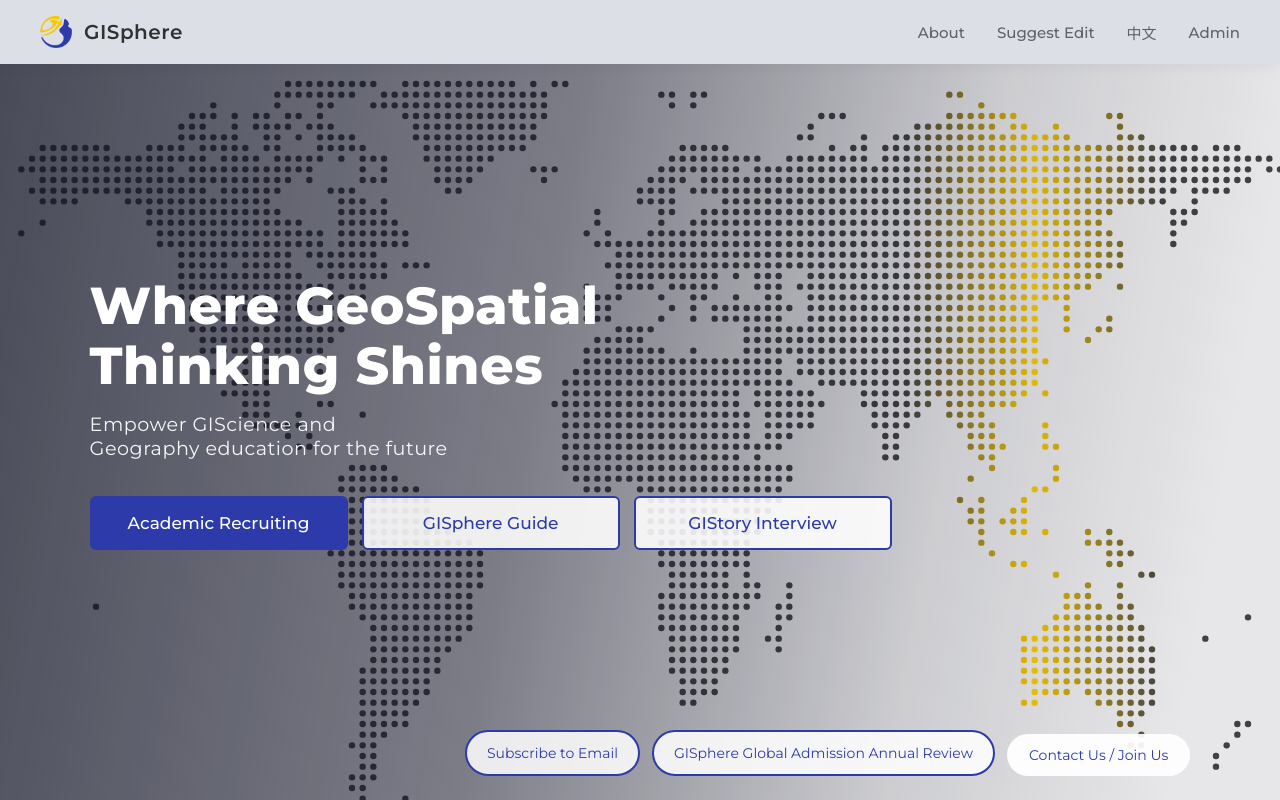
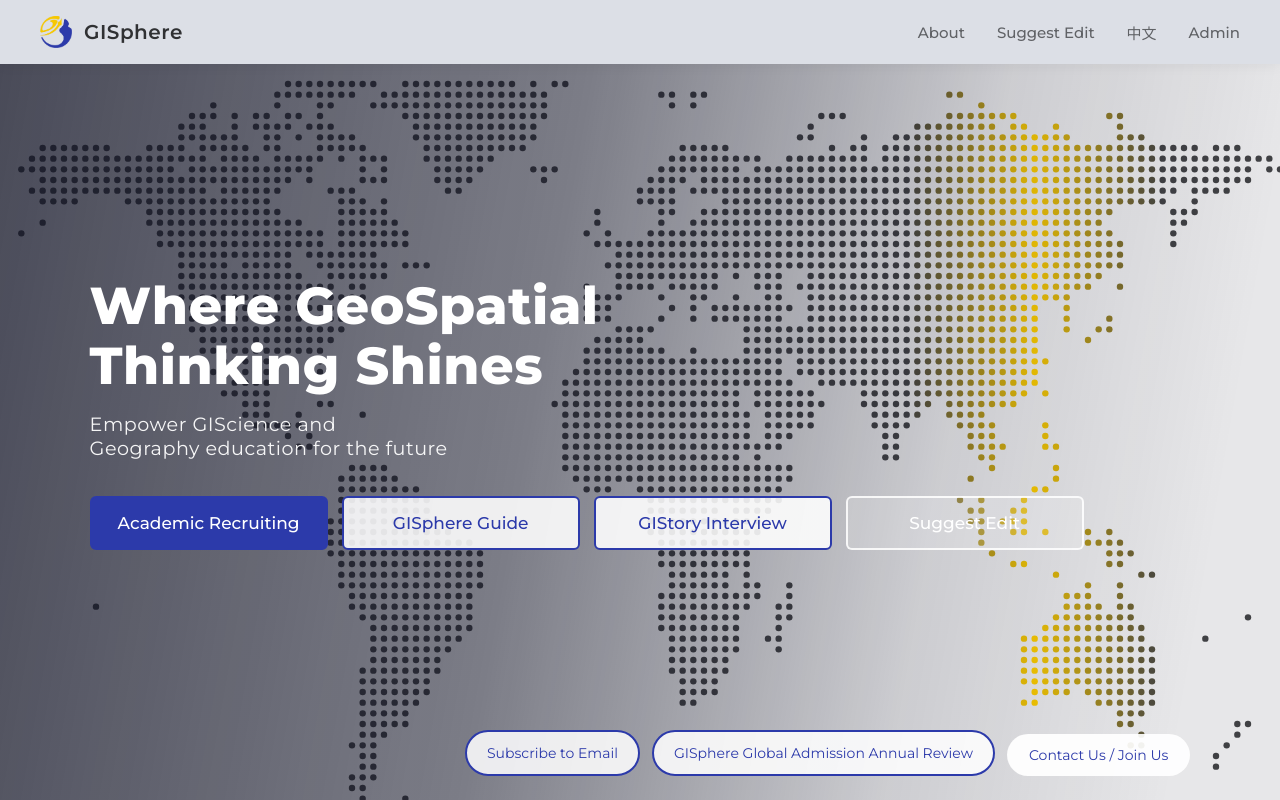
Before and after one commit to GIS-Info/next-web, a Nuxt app: page / in a window 1280 px wide. Built offline with nearby package versions, Linux system fonts and the light colour scheme.

Commit message:
Update index.vue

```diff
--- a/pages/index.vue
+++ b/pages/index.vue
@@ -12,10 +12,10 @@
         <nav class="cta-group" :aria-label="t.heroNavLabel">
           <component
             :is="cta.external ? 'a' : 'nuxt-link'"
-            v-for="(cta, i) in t.ctas"
+            v-for="cta in t.ctas"
             :key="cta.label"
             class="cta-btn"
-            :class="i === 0 ? 'cta-btn--primary' : 'cta-btn--outline'"
+            :class="'cta-btn--' + (cta.variant || 'outline')"
             v-bind="
               cta.external
                 ? { href: cta.to, target: '_blank', rel: 'noopener' }
@@ -151,7 +151,7 @@
     heroDescription: '致力于分享世界各地 GIS 相关领域教育信息',
     heroNavLabel: '主要入口',
     ctas: [
-      { label: '招生信息', to: '/postList?type=academic' },
+      { label: '招生信息', to: '/postList?type=academic', variant: 'primary' },
       { label: '院校指南', to: '/school' },
       // DELIBERATE: ZH visitors go to the WeChat account, EN visitors go to
       // /gistory. WeChat is the primary channel for the CN audience, so this
@@ -161,6 +161,8 @@
         to: 'https://mp.weixin.qq.com/mp/homepage?__biz=Mzg3OTUyMjk3OQ==&hid=5&sn=3587fb68bd6892591c79b32606a286bf&scene=18',
         external: true,
       },
+      // Adjust this wording to match your nav bar's ZH label.
+      { label: '提交信息更新', to: '/suggestion', variant: 'ghost' },
     ],
     subscribe: '订阅邮箱',
     whiteBook: 'GISphere 留学指南 · 大数据报告白皮书',
@@ -230,11 +232,16 @@
       'Empower GIScience and Geography education for the future',
     heroNavLabel: 'Primary sections',
     ctas: [
-      { label: 'Academic Recruiting', to: '/postList?type=academic' },
+      {
+        label: 'Academic Recruiting',
+        to: '/postList?type=academic',
+        variant: 'primary',
+      },
       { label: 'GISphere Guide', to: '/school' },
       // Counterpart to the ZH WeChat link above — intentionally a different
       // destination, not a copy of it.
       { label: 'GIStory Interview', to: '/gistory' },
+      { label: 'Suggest Edit', to: '/suggestion', variant: 'ghost' },
     ],
     subscribe: 'Subscribe to Email',
     whiteBook: 'GISphere Global Admission Annual Review',
@@ -436,7 +443,7 @@
   display: inline-flex;
   align-items: center;
   justify-content: center;
-  min-width: 210px;
+  min-width: 190px;
   min-height: 50px;
   padding: 0 22px;
   font-family: 'Montserrat', sans-serif;
@@ -456,6 +463,13 @@
 .cta-btn--outline {
   background-color: rgba(255, 255, 255, 0.88);
   color: var(--brand);
+}
+/* Secondary action: same footprint, quieter fill so it doesn't compete
+   with the three primary destinations. */
+.cta-btn--ghost {
+  background-color: rgba(255, 255, 255, 0.16);
+  border-color: rgba(255, 255, 255, 0.85);
+  color: #fff;
 }
 .cta-btn:hover {
   transform: translateY(-1px);
```
